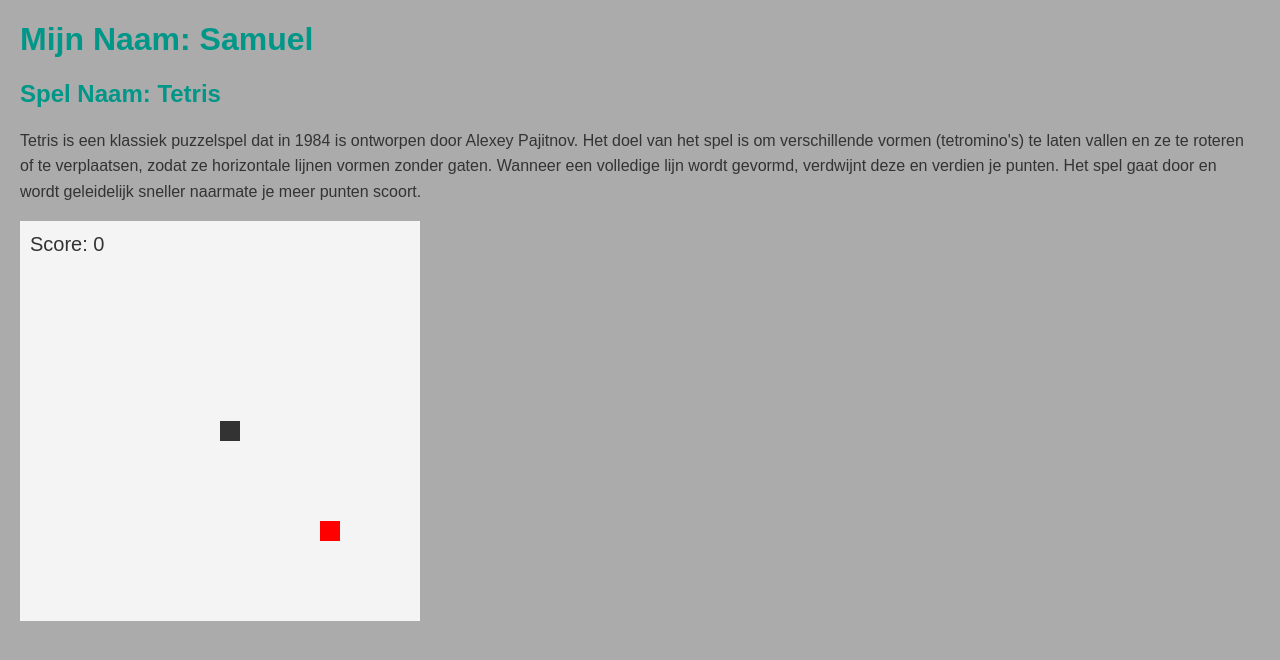
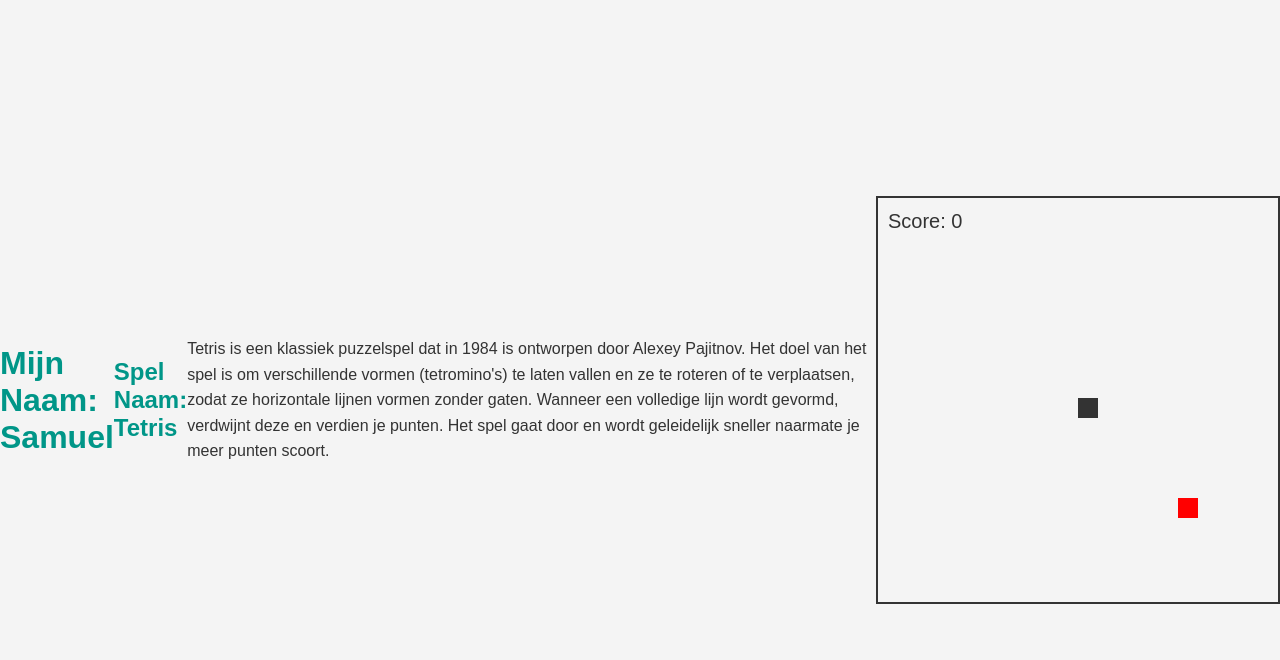
Before and after one commit to SamuelWasTakenWasTaken/SamuelWasTakenWasTaken.github.io, a plain HTML site: page index.html in a window 1280 px wide. Drawn offline with Linux system fonts and the light colour scheme.

Commit message:
Update style.css

```diff
--- a/style.css
+++ b/style.css
@@ -12,3 +12,17 @@ h1, h2 {
 p {
     line-height: 1.6;
 }
+
+body {
+    font-family: Arial, sans-serif;
+    background-color: #f4f4f4;
+    display: flex;
+    justify-content: center;
+    align-items: center;
+    height: 100vh;
+    margin: 0;
+}
+
+.game-container {
+    border: 2px solid #333;
+}
```
